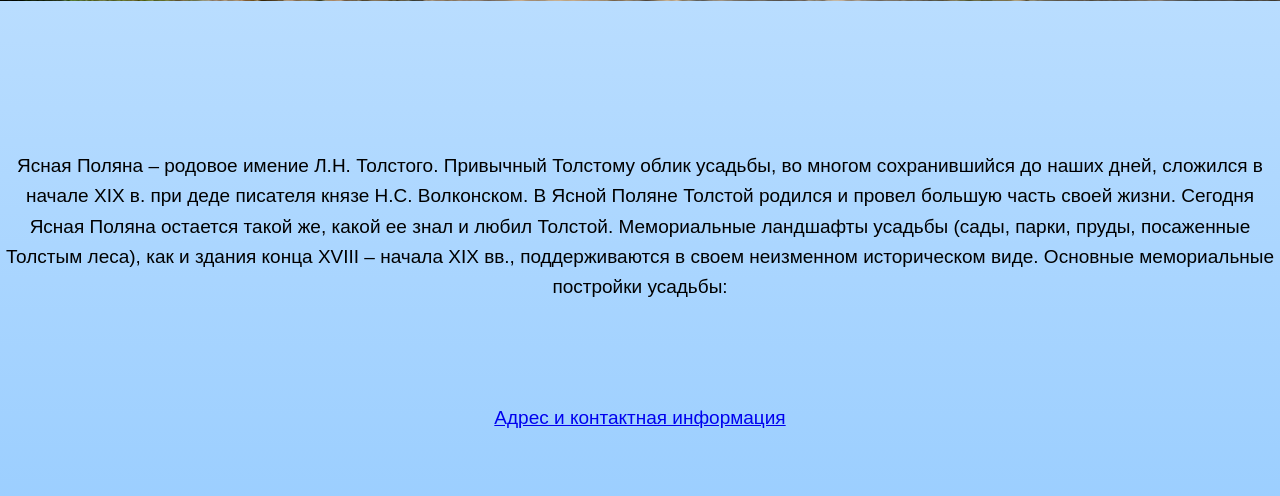
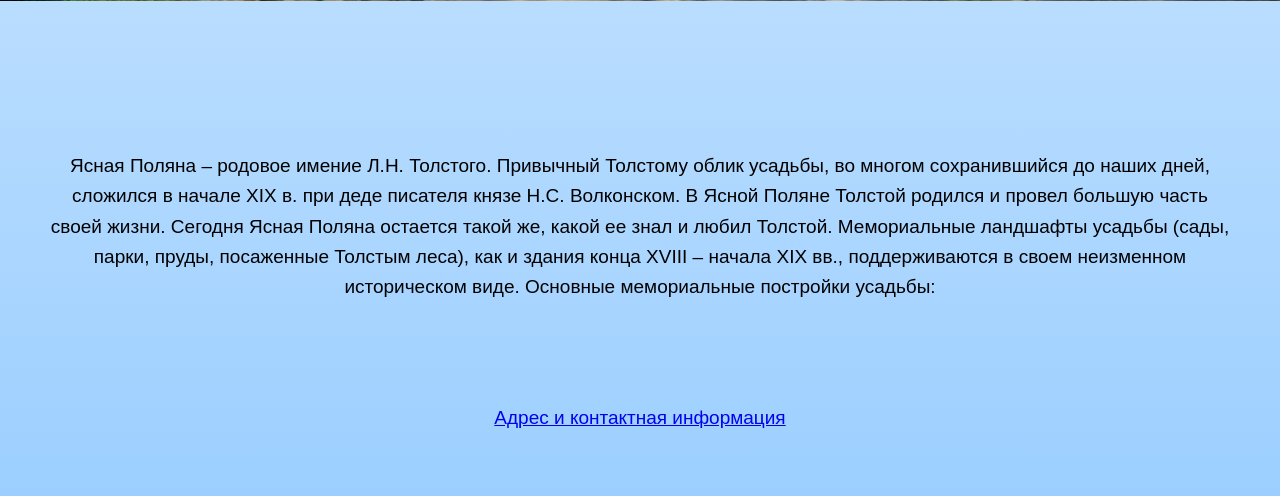
Before and after one commit to Soldem/TulaTour, a Flask app: page /jasnaya_polyana in a window 1280 px wide. Shown: the part 760-1256 px from the top of the page. Run offline with Flask 2, Linux system fonts and the light colour scheme; some libraries are stand-ins or nearby versions.

Commit message:
Update style.css

```diff
--- a/static/style.css
+++ b/static/style.css
@@ -145,8 +145,8 @@
 
 
 .services .container{
-    margin-left: 0px;
-    margin-right: 0px;
+    margin-left: 50px;
+    margin-right: 50px;
     float: left;
     width: auto;
 }
```
